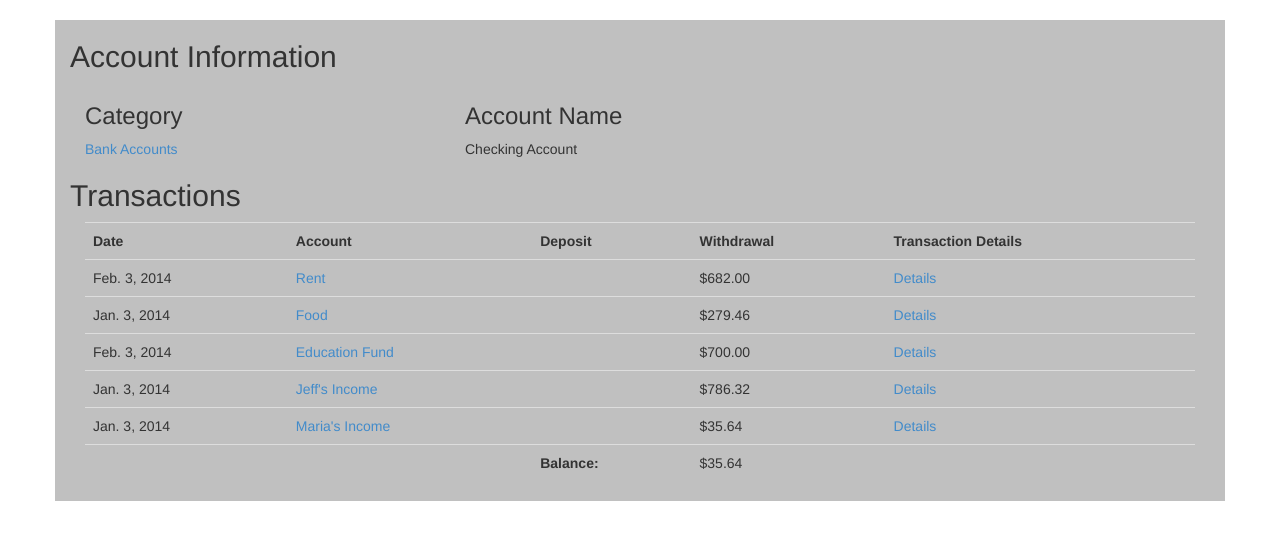
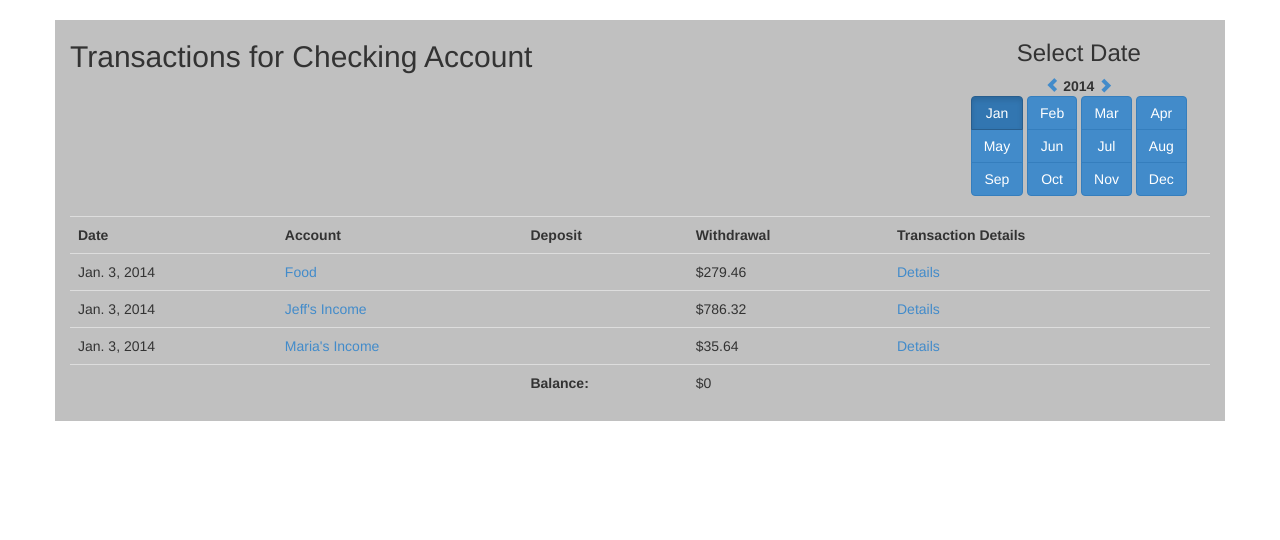
Before and after one commit to jeffrpowell/budgettracker, a Django app: page /budget/account/2/ in a window 1280 px wide. Shown: the part 52-592 px from the top of the page. Run offline with Django 3.2, Linux system fonts and the light colour scheme; data comes from the database, SQL or seed files in the repository; parts of the project's set-up code (start-up, migrations or seed data) failed here and were passed over.

Commit message:
date selection on account details page; better layout too

```diff
--- /dev/null
+++ b/budget/static/budget/js/month_selection.js
@@ -0,0 +1,31 @@
+$(function(){
+	//MONTH - YEAR SELECTION LOGIC
+
+	//Select month button
+	$('#'+$('#start-month').val()).button('toggle');
+
+	$('#month-buttons button').click(function(){
+		$('#month-buttons button.active').not(this).button('toggle'); //radio-button toggling
+		sendDateChangeAjax($(this).attr('id'), 0);
+	});
+
+	$('#year-increase').click(function(){
+		sendDateChangeAjax($('#month-buttons button.active').attr('id'), 1);
+	});
+
+	$('#year-decrease').click(function(){
+		sendDateChangeAjax($('#month-buttons button.active').attr('id'), -1);
+	});
+
+	/* yearChange should be integers -1, 0, or 1*/
+	var sendDateChangeAjax = function(month, yearChange){
+		var year = $('#year-select').text().replace(/"/, '').trim();
+		year = parseInt(year) + yearChange;
+
+		var path = window.location.pathname;
+		if (path.indexOf("date/") >= 0){
+			path = path.substring(0, path.indexOf("date/"));
+		}
+		window.location = path+'date/'+month+'/'+year+'/';
+	}
+});
--- a/budget/templates/budget/account.html
+++ b/budget/templates/budget/account.html
@@ -7,23 +7,17 @@
 
 {% block content %}
 	<div class="row">
-	{% if account %}
-		<div class="col-xs-12">
-		<h2>Account Information</h2>
-			<div class="col-xs-4">
-				<h3>Category</h3>
-				<a href="{% url 'budget:category' account.category.id %}">{{ account.category }}</a>
+		<div class="col-xs-6">
+			<h2>Transactions for {{ account.name }}</h2>
 		</div>
-			<div class="col-xs-4">
-				<h3>Account Name</h3>
-				{{ account.name }}
-			</div>
+		<div class="col-xs-3 col-xs-offset-3 text-center">
+			<h3>Select Date</h3>
+			{% include "budget/month_selection.html" %}
 		</div>
 	</div>
 	<div class="row">
 		<div class="col-xs-12">
-		<h2>Transactions</h2>
-			<div class="col-xs-12">
+			<br />
 			<table class="table">
 			<tr><th>Date</th><th>Account</th><th>Deposit</th><th>Withdrawal</th><th>Transaction Details</th></tr>
 			{% for t in transactions %}
@@ -35,12 +29,12 @@
 				{% endif %}
 				<td><a href="{% url 'budget:transaction' t.id %}">Details</a></td></tr>
 			{% endfor %}
-				<tr><td colspan="2"></td><td><strong>Balance:</strong></td><td>${{ account.balance }}</td><td></td></tr>
+			<tr><td colspan="2"></td><td><strong>Balance:</strong></td><td>${{ balance }}</td><td></td></tr>
 			</table>
 		</div>
 	</div>
-	{% else %}
-		Empty Account
-	{% endif %}
-	</div>
 {% endblock %}
+
+{% block javascript %}
+	<script src="/static/budget/js/month_selection.js" type="text/javascript"></script>
+{% endblock %}
--- a/budget/templates/budget/index.html
+++ b/budget/templates/budget/index.html
@@ -6,10 +6,10 @@
 			<br />
 			<div class="panel">
 				<div class="panel-heading default-bg">
-					<h3 class="panel-title">Select Month</h3>
+					<h3 class="panel-title">Select Date</h3>
 				</div>
 				<div class="panel-body text-center">
-					{%  include "budget/month_selection.html" %}
+					{% include "budget/month_selection.html" %}
 				</div>
 			</div>
 		</div>
@@ -118,4 +118,5 @@
 
 {% block javascript %}
 	<script src="/static/budget/js/index.js" type="text/javascript"></script>
+	<script src="/static/budget/js/month_selection.js" type="text/javascript"></script>
 {% endblock %}
--- a/budget/urls.py
+++ b/budget/urls.py
@@ -7,6 +7,7 @@ urlpatterns = patterns('',
     url(r'^date/(?P<month>\w+)/(?P<year>\d+)/$', views.index, name='index'),
     url(r'^transaction/(?P<tid>\d+)/$', views.transaction, name='transaction'),
     url(r'^account/(?P<aid>\d+)/$', views.account, name='account'),
+    url(r'^account/(?P<aid>\d+)/date/(?P<month>\w+)/(?P<year>\d+)/$', views.account, name='account'),
     url(r'^addtransaction/$', views.addtransaction, name='addtransaction'),
     url(r'^addtransaction/(?P<to_account>\d+)/$', views.addtransaction, name='addtransaction'),
     url(r'^category/(?P<cid>\d+)/$', views.category, name='category'),
--- a/budget/views.py
+++ b/budget/views.py
@@ -34,8 +34,7 @@ def month_abbr_to_int(month):
 	if month == 'Dec':
 		return 12
 
-def get_account_amounts_by_date(account_id, month_str, year_str):
-	ret = {}
+def start_end_days_of_month(month_str, year_str):
 	month = month_abbr_to_int(month_str)
 	year = int(year_str)
 	start_date = datetime.date(year, month, 1)
@@ -45,11 +44,17 @@ def get_account_amounts_by_date(account_id, month_str, year_str):
 		end_date = datetime.date(year, month, 31)
 	else:
 		end_date = datetime.date(year, month, 30)
+	return [start_date, end_date]
+
+def get_account_amounts_by_date(account_id, month_str, year_str):
+	ret = {}
+
+	dates = start_end_days_of_month(month_str, year_str)
 
 	acct = Account.objects.get(pk=account_id)
 
-	projections = Transaction.objects.filter(to_account=acct).filter(prediction=True).filter(date__range=(start_date, end_date))
-	actuals = Transaction.objects.filter(to_account=acct).filter(prediction=False).filter(date__range=(start_date, end_date))
+	projections = Transaction.objects.filter(to_account=acct).filter(prediction=True).filter(date__range=(dates[0], dates[1]))
+	actuals = Transaction.objects.filter(to_account=acct).filter(prediction=False).filter(date__range=(dates[0], dates[1]))
 
 	if projections:
 		ret['proj'] = projections[0].amount
@@ -107,12 +112,24 @@ def transaction(request, tid):
     trans = get_object_or_404(Transaction, pk=tid)
     return render(request, 'budget/transaction.html', {'trans': trans})
 
-def account(request, aid):
+def account(request, aid, month=None, year=None):
     account = get_object_or_404(Account, pk=aid)
-    transactions = Transaction.objects.filter(to_account=aid).filter(prediction=False) | Transaction.objects.filter(from_account=aid).filter(prediction=False)
+    today = datetime.date.today()
+    if (not month):
+        month = today.strftime('%b')
+    if (not year):
+        year = today.year
+    dates = start_end_days_of_month(month, year)
+
+    transactions = Transaction.objects.filter(to_account=aid).filter(prediction=False).filter(date__range=(dates[0], dates[1])) | Transaction.objects.filter(from_account=aid).filter(prediction=False).filter(date__range=(dates[0], dates[1]))
+
+    amounts = get_account_amounts_by_date(aid, month, year)
     return render(request, 'budget/account.html', {
     	'account': account,
-    	'transactions': transactions
+    	'transactions': transactions,
+    	'balance': amounts['actual'],
+    	'month': month,
+    	'year': year,
     })
 
 def category(request, cid):
```
Also changed, not shown: budget/static/budget/js/index.js (+0 -25 lines), 2 other files. Lines whose indentation alone changed are shown as unchanged.
